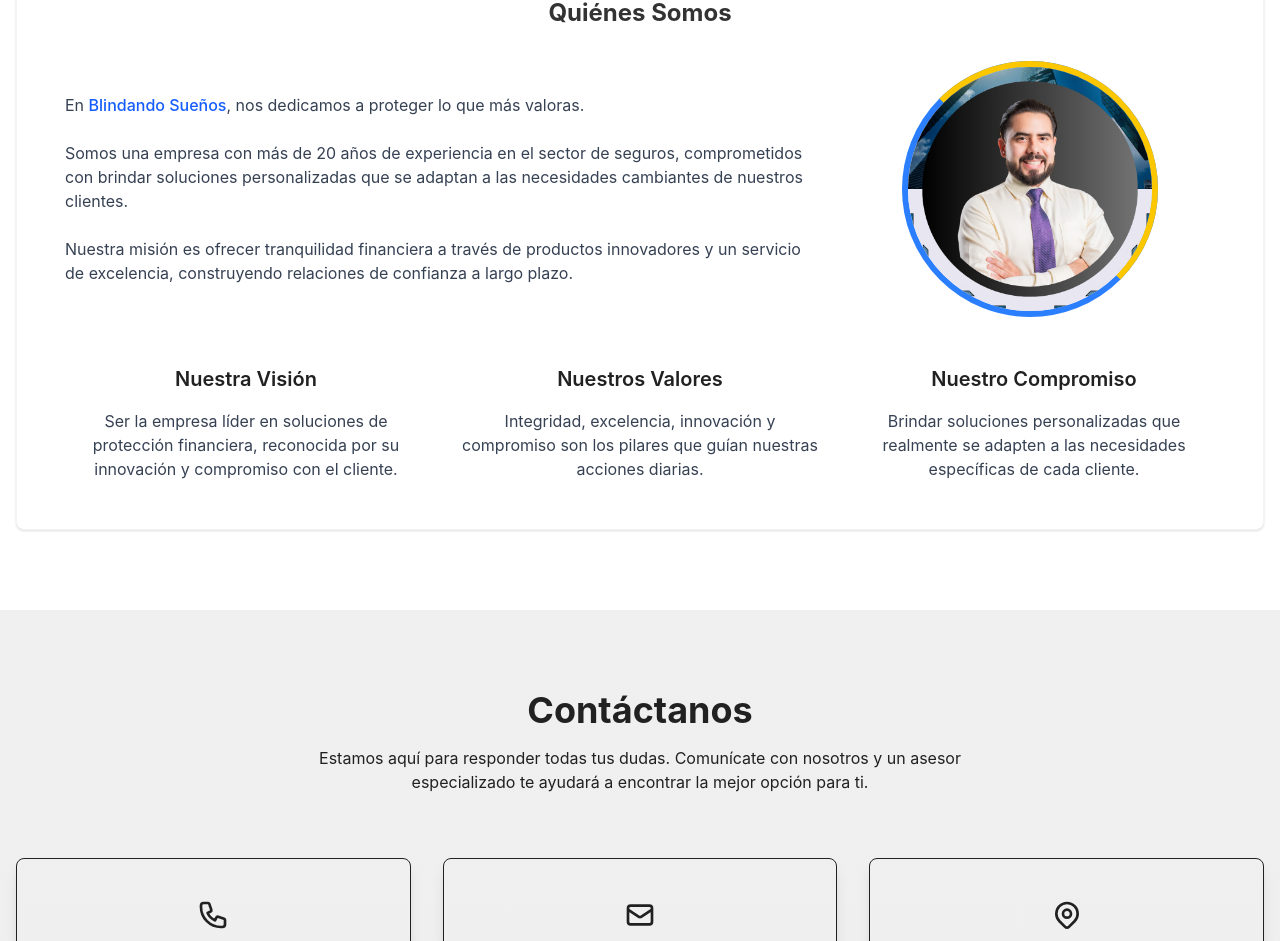
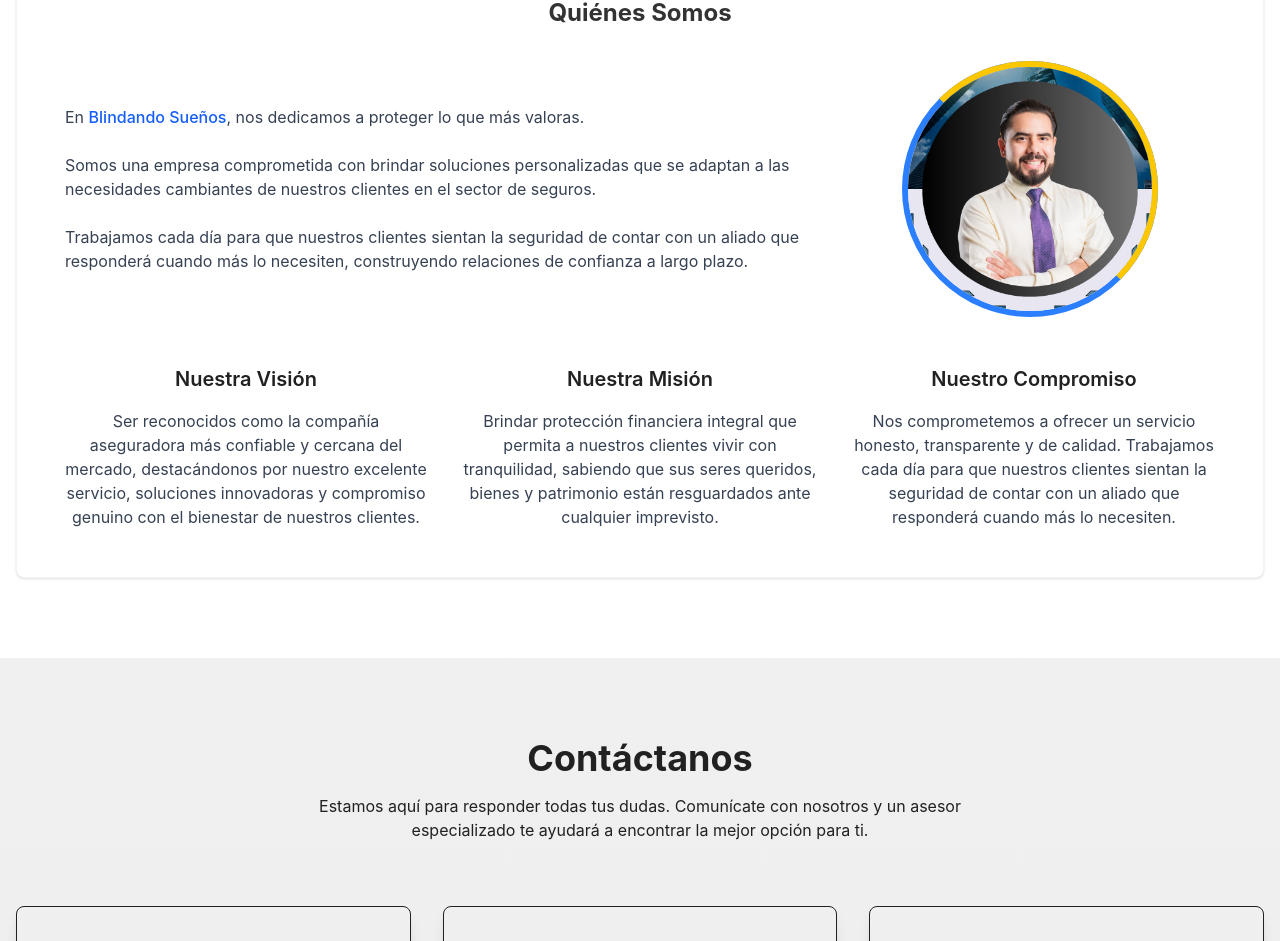
Before and after one commit to milojarow/web-blindando, a Next.js app: page / in a window 1280 px wide. Shown: the part 2197-3138 px from the top of the page. Built offline with nearby package versions, Linux system fonts and the light colour scheme.

Commit message:
Update content in 'Quiénes Somos' section with accurate information

```diff
--- a/app/page.js
+++ b/app/page.js
@@ -170,13 +170,12 @@ export default function Home() {
                   En <span className="text-blue-600 font-medium">Blindando Sueños</span>, nos dedicamos a proteger lo que más valoras.
                 </p>
                 <p className="text-gray-700 mb-6">
-                  Somos una empresa con más de 20 años de experiencia en el sector de seguros,
-                  comprometidos con brindar soluciones personalizadas que se adaptan a las
-                  necesidades cambiantes de nuestros clientes.
+                  Somos una empresa comprometida con brindar soluciones personalizadas que se adaptan a las
+                  necesidades cambiantes de nuestros clientes en el sector de seguros.
                 </p>
                 <p className="text-gray-700">
-                  Nuestra misión es ofrecer tranquilidad financiera a través de productos innovadores
-                  y un servicio de excelencia, construyendo relaciones de confianza a largo plazo.
+                  Trabajamos cada día para que nuestros clientes sientan la seguridad de contar con un aliado
+                  que responderá cuando más lo necesiten, construyendo relaciones de confianza a largo plazo.
                 </p>
               </div>
 
@@ -201,21 +200,24 @@ export default function Home() {
               <div className="text-center">
                 <h4 className="text-xl font-semibold mb-4">Nuestra Visión</h4>
                 <p className="text-gray-700">
-                  Ser la empresa líder en soluciones de protección financiera, reconocida por su innovación y compromiso con el cliente.
+                  Ser reconocidos como la compañía aseguradora más confiable y cercana del mercado, destacándonos por
+                  nuestro excelente servicio, soluciones innovadoras y compromiso genuino con el bienestar de nuestros clientes.
                 </p>
               </div>
 
               <div className="text-center">
-                <h4 className="text-xl font-semibold mb-4">Nuestros Valores</h4>
+                <h4 className="text-xl font-semibold mb-4">Nuestra Misión</h4>
                 <p className="text-gray-700">
-                  Integridad, excelencia, innovación y compromiso son los pilares que guían nuestras acciones diarias.
+                  Brindar protección financiera integral que permita a nuestros clientes vivir con tranquilidad,
+                  sabiendo que sus seres queridos, bienes y patrimonio están resguardados ante cualquier imprevisto.
                 </p>
               </div>
 
               <div className="text-center">
                 <h4 className="text-xl font-semibold mb-4">Nuestro Compromiso</h4>
                 <p className="text-gray-700">
-                  Brindar soluciones personalizadas que realmente se adapten a las necesidades específicas de cada cliente.
+                  Nos comprometemos a ofrecer un servicio honesto, transparente y de calidad. Trabajamos cada día para que
+                  nuestros clientes sientan la seguridad de contar con un aliado que responderá cuando más lo necesiten.
                 </p>
               </div>
             </div>
```
